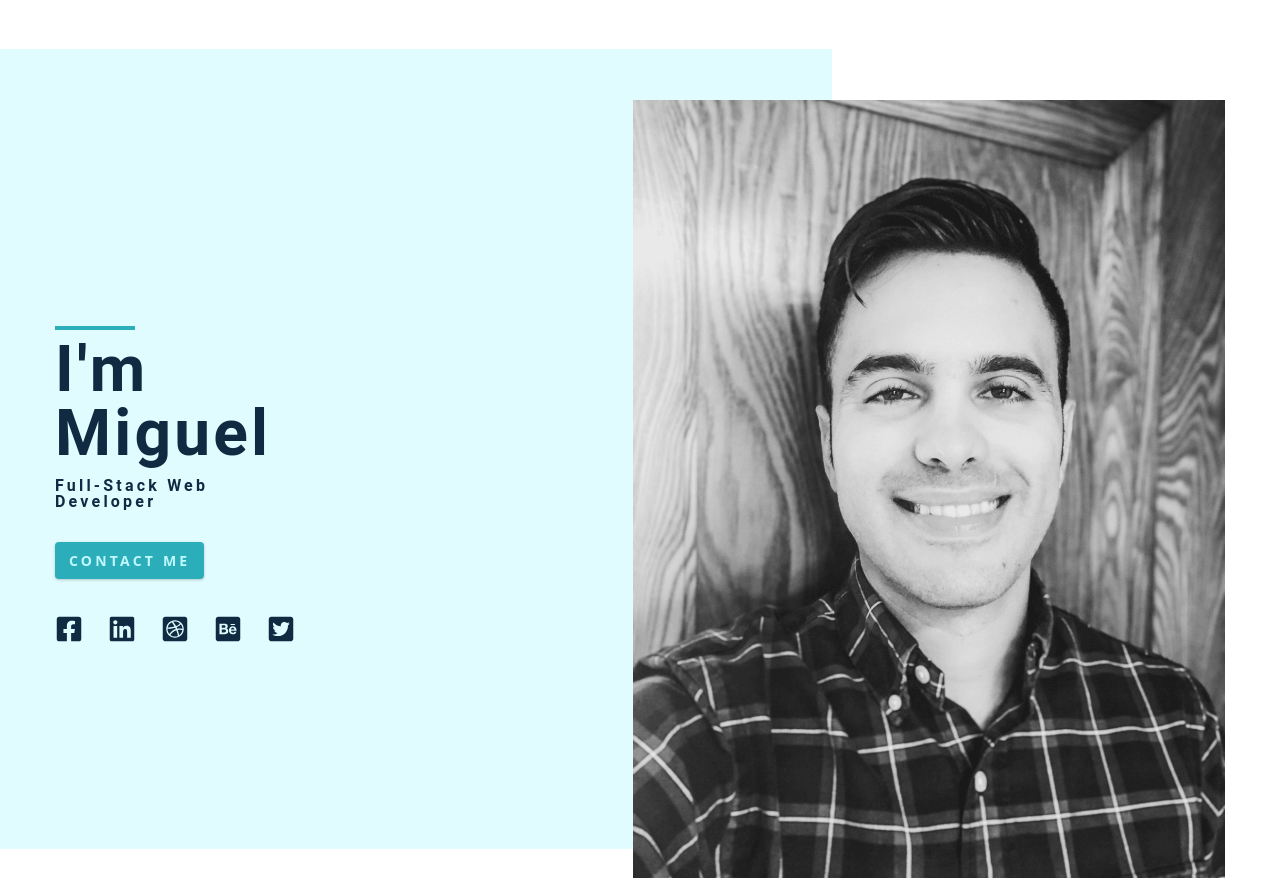
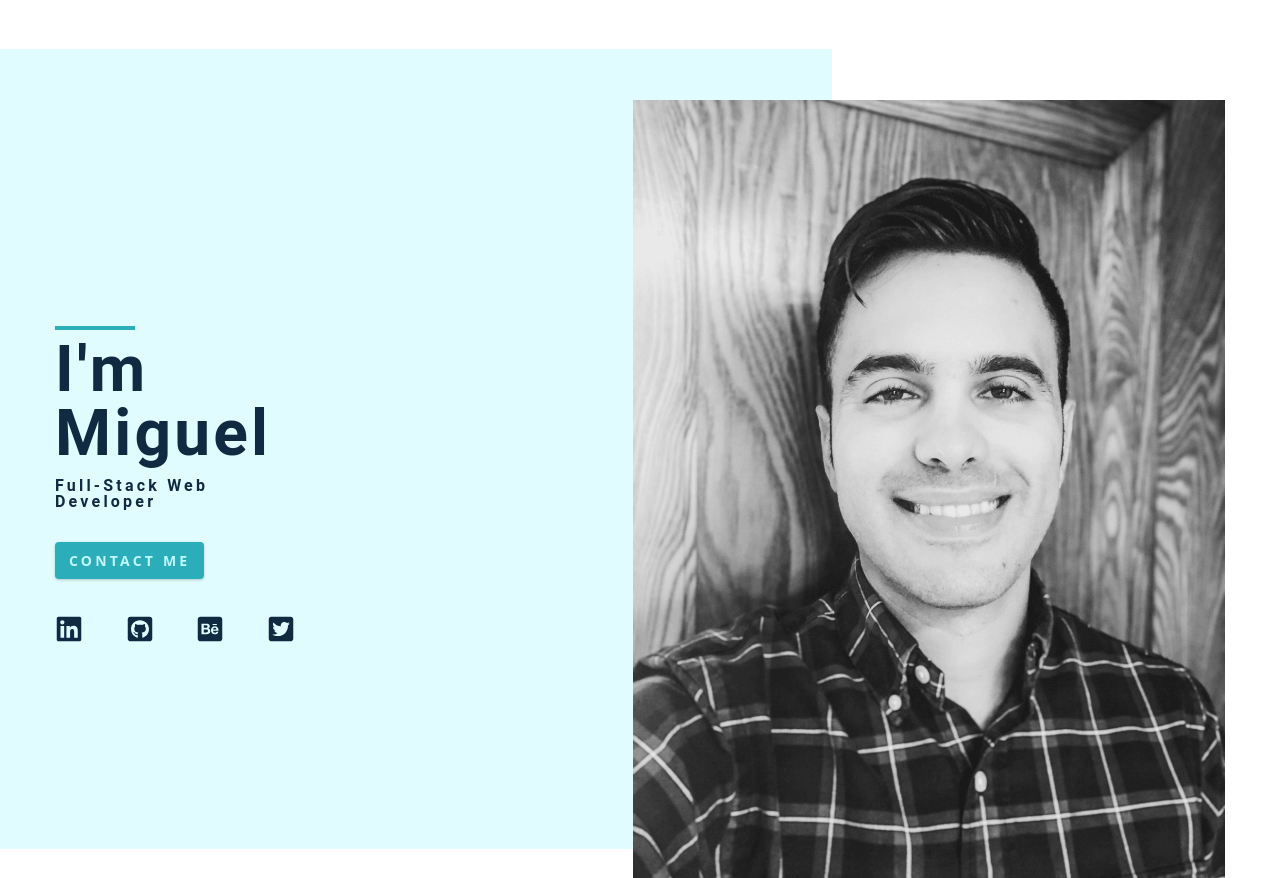
Before and after one commit to mi6gy/gatsbyportfolio, a Gatsby site: page / in a window 1280 px wide. Built offline with nearby package versions, Linux system fonts and the light colour scheme; Gatsby itself is replaced by a stand-in of ours.

Commit message:
added linked in and github links

```diff
--- a/src/constants/socialLinks.js
+++ b/src/constants/socialLinks.js
@@ -1,8 +1,7 @@
 import React from "react"
 import {
-  FaFacebookSquare,
+  FaGithubSquare,
   FaLinkedin,
-  FaDribbbleSquare,
   FaBehanceSquare,
   FaTwitterSquare,
 } from "react-icons/fa"
@@ -10,21 +9,16 @@ import {
 const data = [
   {
     id: 1,
-    icon: <FaFacebookSquare className="social-icon"></FaFacebookSquare>,
-    url: "https://www.twitter.com",
+    icon: <FaLinkedin className="social-icon"></FaLinkedin>,
+    url: "https://www.https://www.linkedin.com/in/mjimenez1990/",
   },
   {
     id: 2,
-    icon: <FaLinkedin className="social-icon"></FaLinkedin>,
-    url: "https://www.twitter.com",
+    icon: <FaGithubSquare className="social-icon"></FaGithubSquare>,
+    url: "https://www.github.com/mi6gy",
   },
   {
-    id: 3,
-    icon: <FaDribbbleSquare className="social-icon"></FaDribbbleSquare>,
-    url: "https://www.twitter.com",
-  },
-  {
-    id: 4,
+    id: 2,
     icon: <FaBehanceSquare className="social-icon"></FaBehanceSquare>,
     url: "https://www.twitter.com",
   },
```
